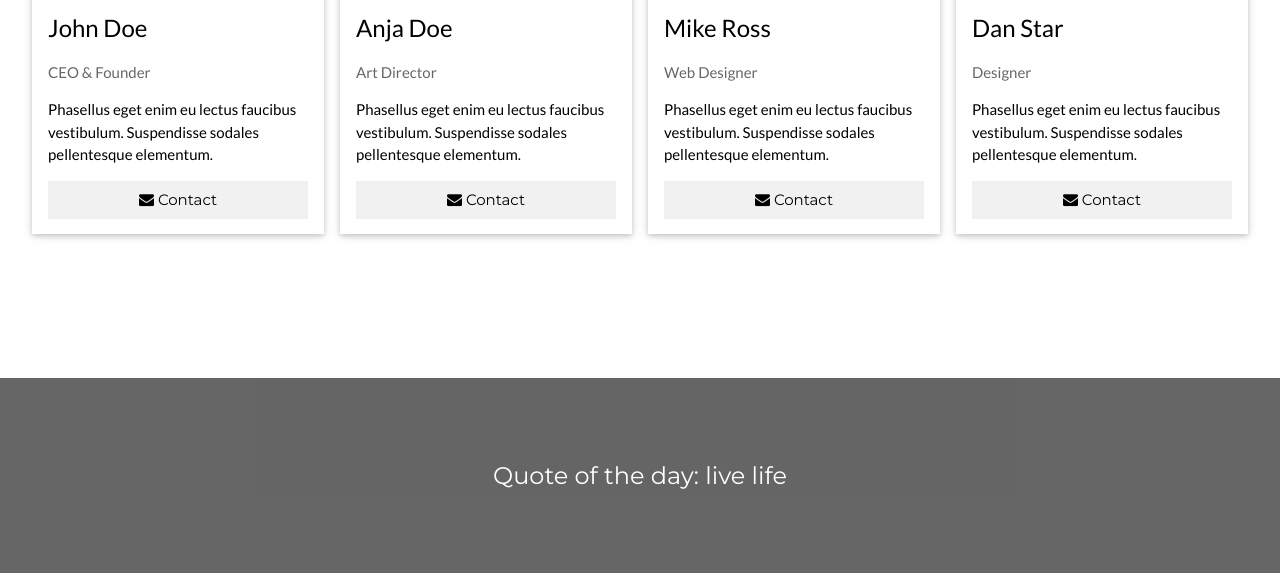
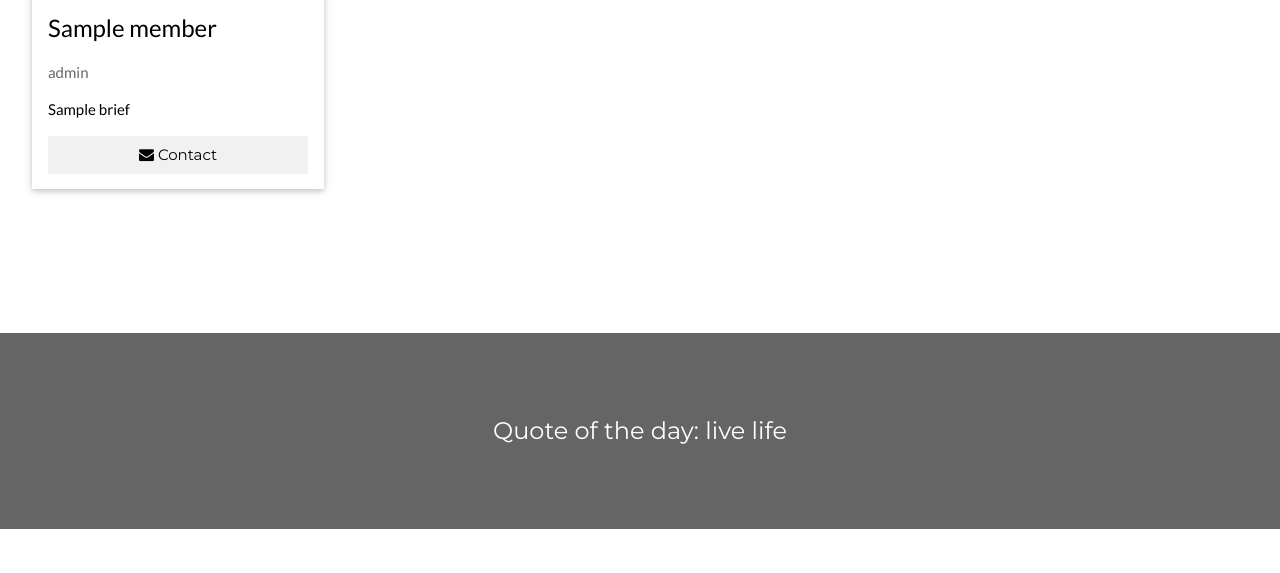
Before and after one commit to tomn96/ProjectDNS, a Django app: template website/dnswebsite/DNSmisconfiguration/templates/DNSmisconfiguration/main.html in a window 1280 px wide. Shown: the part 2046-2619 px from the top of the page. Run offline with Django 3.2, Linux system fonts and the light colour scheme; the template is opened without the code that fills it: most values are stand-ins (such as "Sample title", 1, 10 or a date in 2020); grey boxes marked "Sample" are stand-in pictures.

Commit message:
added forloop in main.html for team memebers

```diff
--- a/website/dnswebsite/DNSmisconfiguration/templates/DNSmisconfiguration/main.html
+++ b/website/dnswebsite/DNSmisconfiguration/templates/DNSmisconfiguration/main.html
@@ -113,68 +113,47 @@ body,h1,h2,h3,h4,h5,h6 {font-family: "Lato", sans-serif}
 
 <!-- Team Section -->
 {% block team %}
+
+{% if team_members %}
 <div class="w3-container" style="padding:128px 16px" id="team">
     <h3 class="w3-center">THE TEAM</h3>
     <p class="w3-center w3-large">The ones who runs this company</p>
     <div class="w3-row-padding w3-grayscale" style="margin-top:64px">
+
+
+        {% for member in team_members %}
         <div class="w3-col l3 m6 w3-margin-bottom">
             <div class="w3-card">
-                <img src="/w3images/team2.jpg" alt="John" style="width:100%">
+                <img src="{% static member.image %}" alt="{{ member.image_alt }}" style="width:100%">
                 <div class="w3-container">
-                    <h3>John Doe</h3>
-                    <p class="w3-opacity">CEO & Founder</p>
-                    <p>Phasellus eget enim eu lectus faucibus vestibulum. Suspendisse sodales pellentesque
-                        elementum.</p>
+                    <h3>{{ member.name }}</h3>
+                    <p class="w3-opacity">{{ member.role }}</p>
+                    <p>{{ member.brief }}</p>
                     <p>
-                        <button class="w3-button w3-light-grey w3-block"><i class="fa fa-envelope"></i> Contact</button>
+                        <button id="mailButton{{ forloop.counter }}" class="w3-button w3-light-grey w3-block" onclick="toogleMailButton{{ forloop.counter }}();"><i class="fa fa-envelope"></i> Contact</button>
+
+                        <script>
+                            function toogleMailButton{{ forloop.counter }}()
+                            {
+                                button = document.getElementById('mailButton{{ forloop.counter }}');
+                                firstState = "<i class='fa fa-envelope'></i> Contact";
+                                secondState = "{{ member.email }}";
+
+                                button.innerHTML = button.innerHTML === secondState ? firstState : secondState;
+                            }
+
+                        </script>
+
                     </p>
                 </div>
             </div>
         </div>
-        <div class="w3-col l3 m6 w3-margin-bottom">
-            <div class="w3-card">
-                <img src="/w3images/team1.jpg" alt="Jane" style="width:100%">
-                <div class="w3-container">
-                    <h3>Anja Doe</h3>
-                    <p class="w3-opacity">Art Director</p>
-                    <p>Phasellus eget enim eu lectus faucibus vestibulum. Suspendisse sodales pellentesque
-                        elementum.</p>
-                    <p>
-                        <button class="w3-button w3-light-grey w3-block"><i class="fa fa-envelope"></i> Contact</button>
-                    </p>
-                </div>
-            </div>
-        </div>
-        <div class="w3-col l3 m6 w3-margin-bottom">
-            <div class="w3-card">
-                <img src="/w3images/team3.jpg" alt="Mike" style="width:100%">
-                <div class="w3-container">
-                    <h3>Mike Ross</h3>
-                    <p class="w3-opacity">Web Designer</p>
-                    <p>Phasellus eget enim eu lectus faucibus vestibulum. Suspendisse sodales pellentesque
-                        elementum.</p>
-                    <p>
-                        <button class="w3-button w3-light-grey w3-block"><i class="fa fa-envelope"></i> Contact</button>
-                    </p>
-                </div>
-            </div>
-        </div>
-        <div class="w3-col l3 m6 w3-margin-bottom">
-            <div class="w3-card">
-                <img src="/w3images/team4.jpg" alt="Dan" style="width:100%">
-                <div class="w3-container">
-                    <h3>Dan Star</h3>
-                    <p class="w3-opacity">Designer</p>
-                    <p>Phasellus eget enim eu lectus faucibus vestibulum. Suspendisse sodales pellentesque
-                        elementum.</p>
-                    <p>
-                        <button class="w3-button w3-light-grey w3-block"><i class="fa fa-envelope"></i> Contact</button>
-                    </p>
-                </div>
-            </div>
-        </div>
+        {% endfor %}
+
     </div>
 </div>
+{% endif %}
+
 {% endblock %}
 
 
--- a/website/dnswebsite/DNSmisconfiguration/urls.py
+++ b/website/dnswebsite/DNSmisconfiguration/urls.py
@@ -6,7 +6,5 @@ from . import views
 app_name = 'DNSmisconfiguration'
 
 urlpatterns = [
-    path('', views.index, name='index'),
-    path('address', views.address, name='address'),
-    path('csv', views.csv, name='csv')
+    path('', views.index, name='index')
 ]
```
Also changed, not shown: website/dnswebsite/DNSmisconfiguration/views.py (+16 -22 lines).
